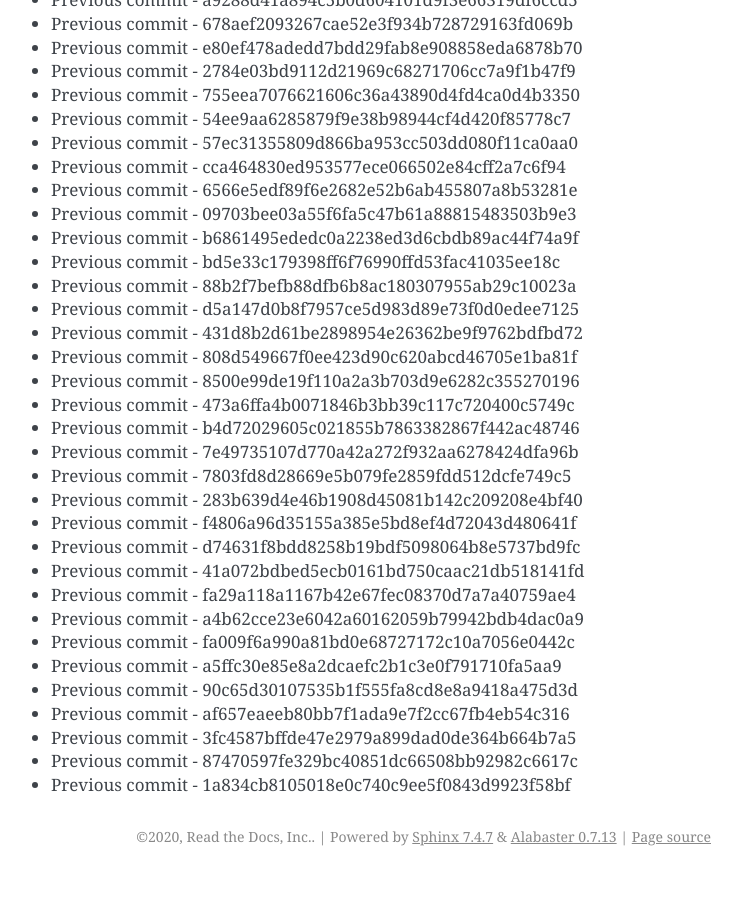
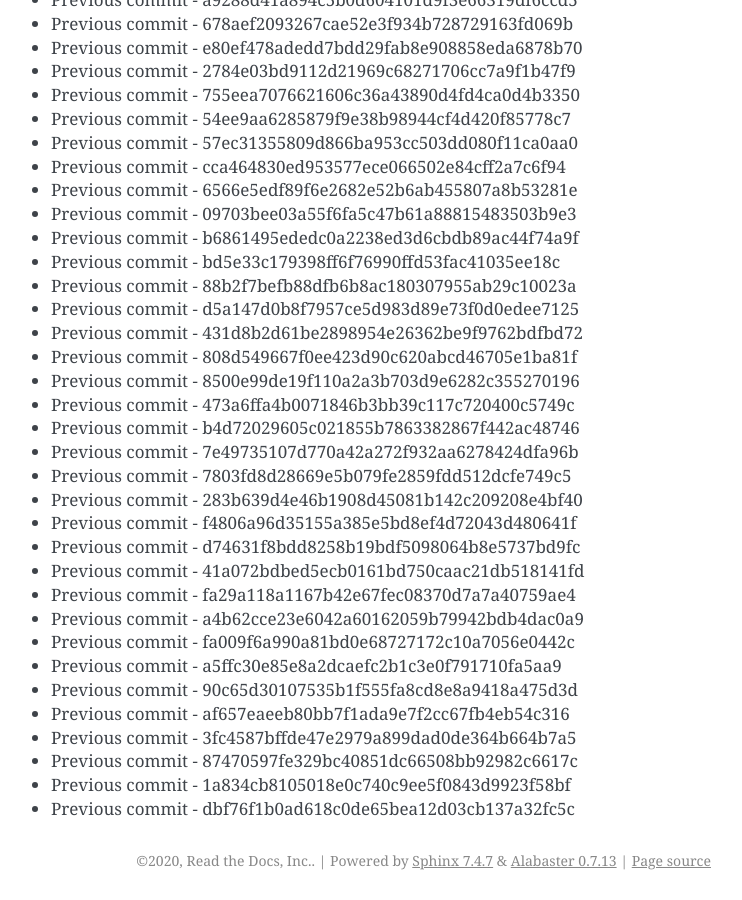
Before and after one commit to readthedocs/rtd-git-stresstest, a Sphinx documentation site: the page built from docs/updates.rst, in a window 1280 px wide and 900 px high, scrolled down 5058 px. Shown: the whole window, without its empty margins (399-1141 px from the left). Built offline with Sphinx 7.4.7, drawn with Linux system fonts in a browser that asks for light colours; before the commit the page ends 5934 px from its top, so only the background shows below that.

Commit message:
Generating commit from previous: dbf76f1b0ad618c0de65bea12d03cb137a32fc5c

```diff
--- a/docs/updates.rst
+++ b/docs/updates.rst
@@ -244,3 +244,4 @@ It can be tested for any performance characteristics.
 * Previous commit - 3fc4587bffde47e2979a899dad0de364b664b7a5
 * Previous commit - 87470597fe329bc40851dc66508bb92982c6617c
 * Previous commit - 1a834cb8105018e0c740c9ee5f0843d9923f58bf
+* Previous commit - dbf76f1b0ad618c0de65bea12d03cb137a32fc5c
```
